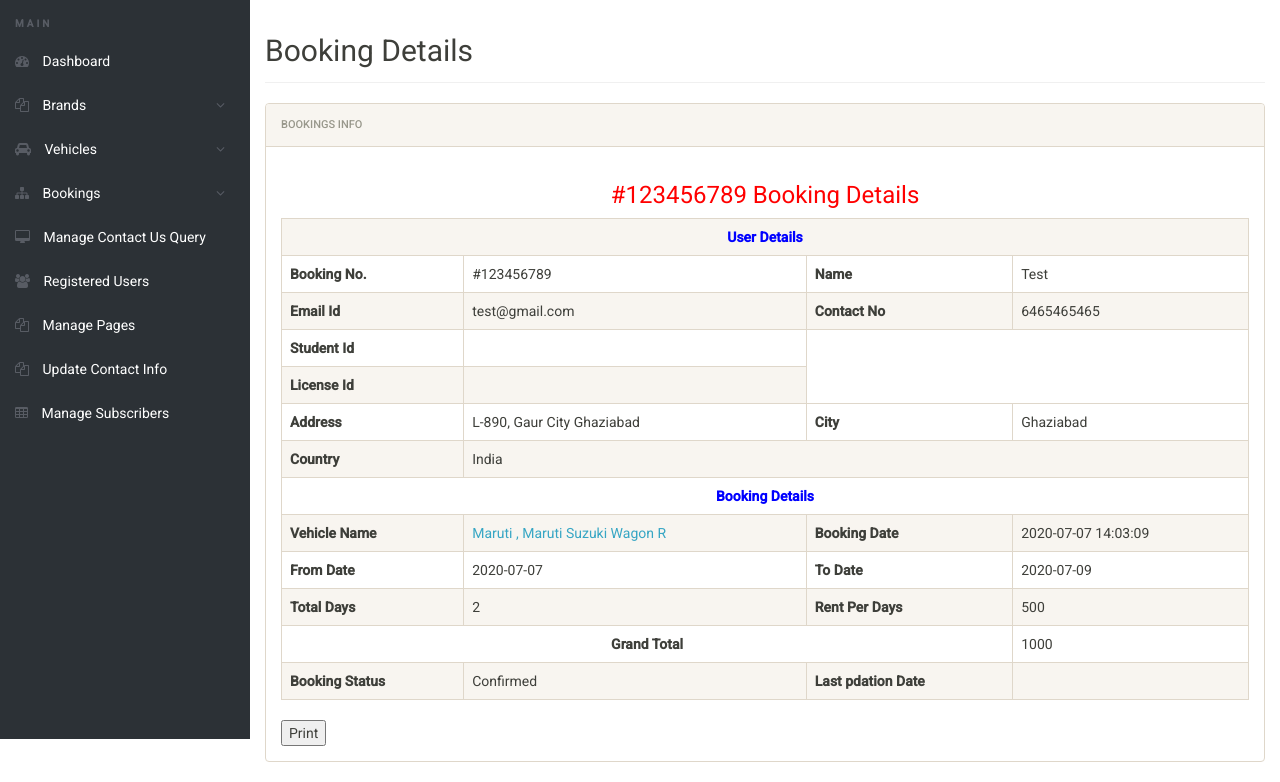
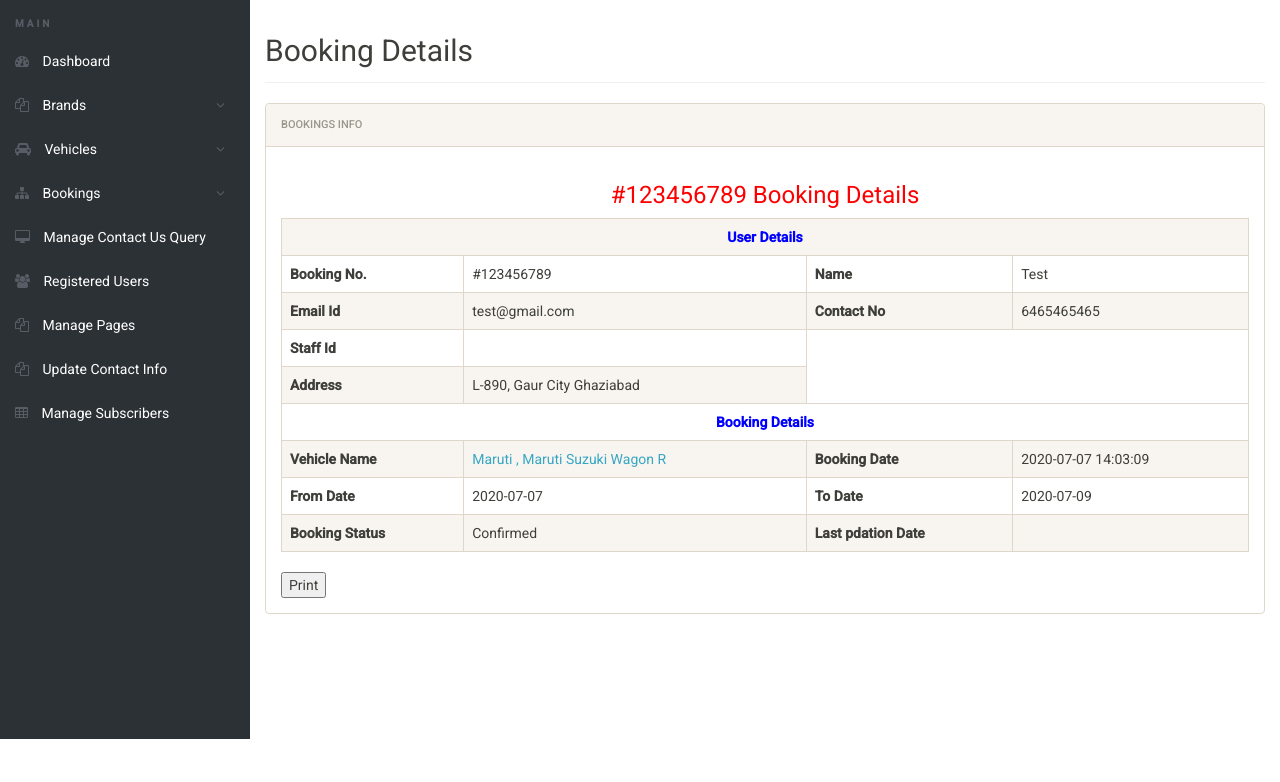
Before and after one commit to asmyra/carbookingsystem, a PHP site: page /admin/bookig-details.php?bid=1 in a window 1280 px wide. Shown: the part 61-843 px from the top of the page. After the commit the page ends 800 px from the top, so only its background shows below. Run offline with PHP 8.4, Linux system fonts and the light colour scheme; a user stored in the database is signed in; data comes from the database, SQL or seed files in the repository; data that the repository does not hold is empty.

Commit message:
update booking.php

```diff
--- a/admin/bookig-details.php
+++ b/admin/bookig-details.php
@@ -144,23 +144,14 @@ foreach($results as $result)
 											<td><?php echo htmlentities($result->ContactNo);?></td>
 										</tr>
 										<tr>
-											<th>Student Id</th>
-											<td><?php echo htmlentities($result->StudentId);?></td>
-										</tr>
-										<tr>
-											<th>License Id</th>
-											<td><?php echo htmlentities($result->LicenseId);?></td>
+											<th>Staff Id</th>
+											<td><?php echo htmlentities($result->StaffId);?></td>
 										</tr>
 											<tr>
 											<th>Address</th>
 											<td><?php echo htmlentities($result->Address);?></td>
-											<th>City</th>
-											<td><?php echo htmlentities($result->City);?></td>
 										</tr>
-											<tr>
-											<th>Country</th>
-											<td colspan="3"><?php echo htmlentities($result->Country);?></td>
-										</tr>
+
 
 										<tr>
 											<th colspan="4" style="text-align:center;color:blue">Booking Details</th>
@@ -177,16 +168,6 @@ foreach($results as $result)
 											<th>To Date</th>
 											<td><?php echo htmlentities($result->ToDate);?></td>
 										</tr>
-<tr>
-	<th>Total Days</th>
-	<td><?php echo htmlentities($tdays=$result->totalnodays);?></td>
-	<th>Rent Per Days</th>
-	<td><?php echo htmlentities($ppdays=$result->PricePerDay);?></td>
-</tr>
-<tr>
-	<th colspan="3" style="text-align:center">Grand Total</th>
-	<td><?php echo htmlentities($tdays*$ppdays);?></td>
-</tr>
 <tr>
 <th>Booking Status</th>
 <td><?php
```
